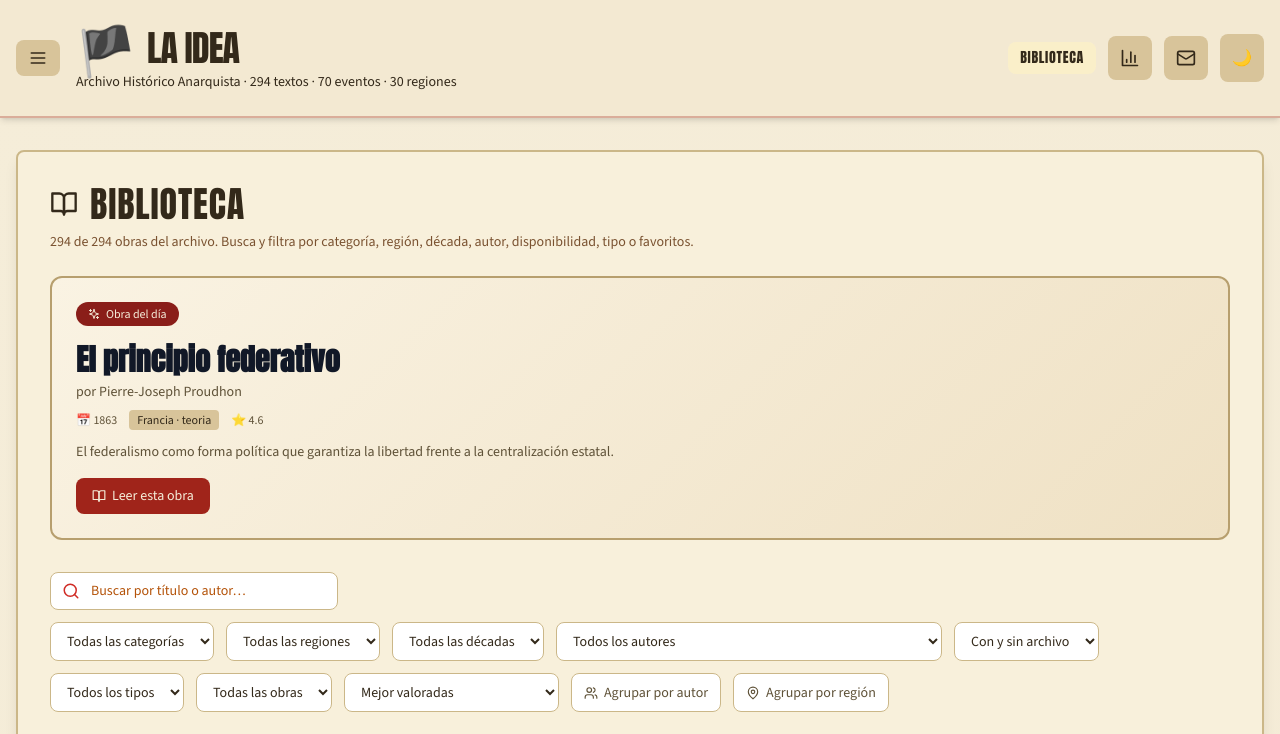
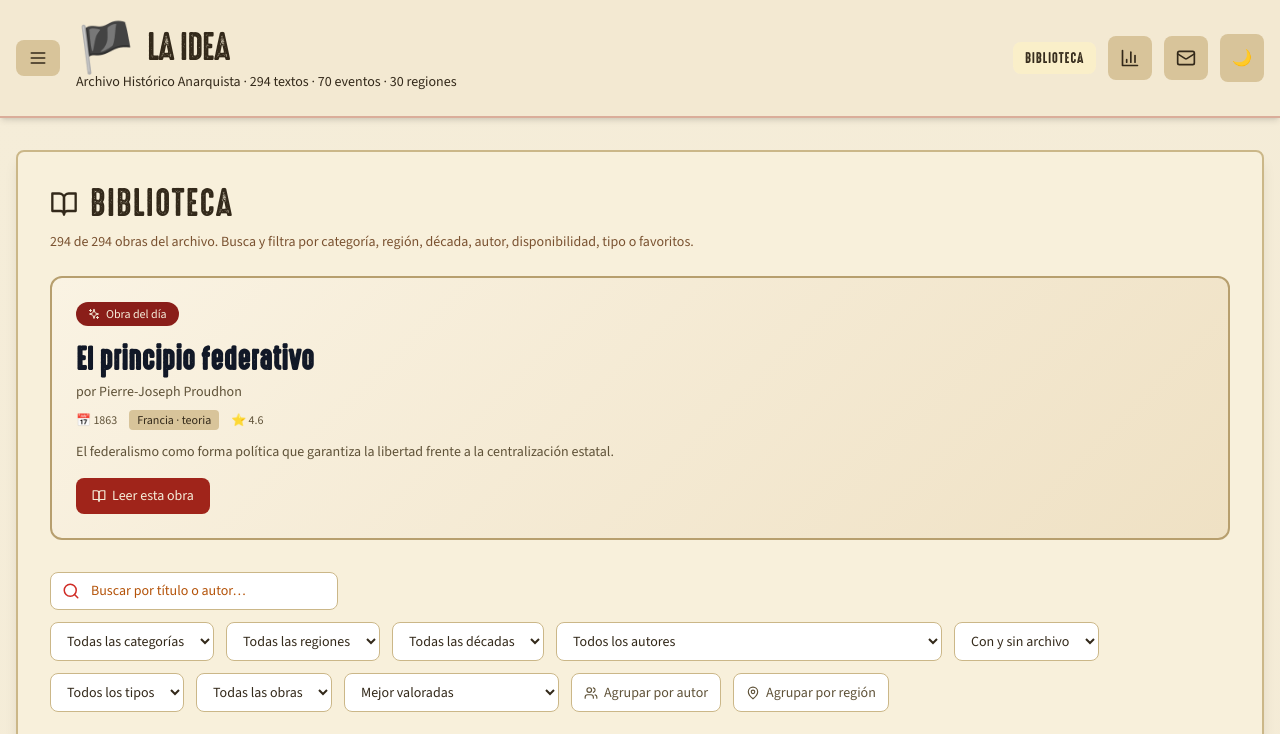
Before and after one commit to Ruben-developer/biblioteca-anarquista, a React (Vite) app: page / in a window 1280 px wide. Shown: the top 734 px of the page. Built offline with nearby package versions, Linux system fonts and the light colour scheme; a web font is replaced by a local one.

Commit message:
feat: fuente display 'High Voltage Rough' en títulos grandes (woff2 auto-alojada)

```diff
--- a/src/index.css
+++ b/src/index.css
@@ -1,6 +1,14 @@
 @tailwind base;
 @tailwind components;
 @tailwind utilities;
+
+@font-face {
+  font-family: 'High Voltage Rough';
+  src: url('/fonts/high-voltage-rough.woff2') format('woff2');
+  font-weight: 400;
+  font-style: normal;
+  font-display: swap;
+}
 
 * {
   margin: 0;
--- a/tailwind.config.js
+++ b/tailwind.config.js
@@ -6,7 +6,7 @@ export default {
   theme: {
     extend: {
       fontFamily: {
-        display: ['Anton', 'Oswald', 'Impact', 'sans-serif'],
+        display: ['"High Voltage Rough"', 'Anton', 'Oswald', 'Impact', 'sans-serif'],
         serif: ['"Playfair Display"', 'Georgia', 'serif'],
         sans: ['"Source Sans 3"', 'system-ui', 'sans-serif'],
         mono: ['"IBM Plex Mono"', 'ui-monospace', 'monospace']
```
Also changed, not shown: public/fonts/high-voltage-rough.woff2 (added).
